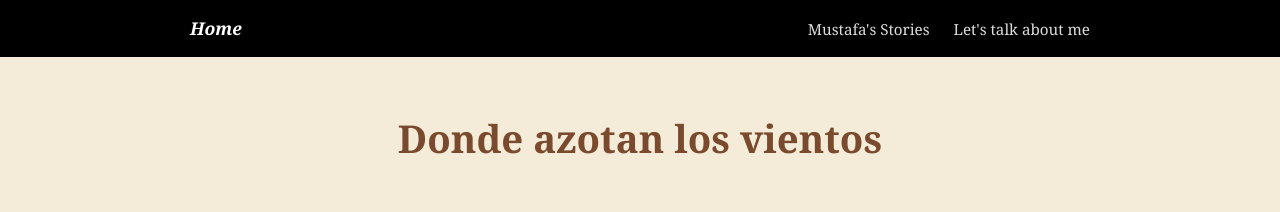
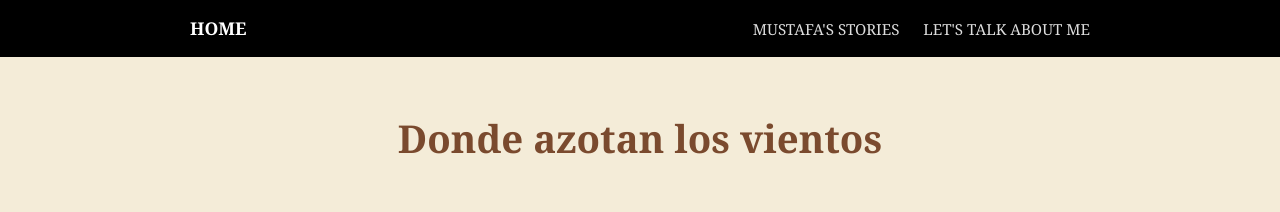
Before and after one commit to mustafaalisaba/mustafaalisaba, a Jekyll site: the page built from _stories/el-bosque-negro.md, in a window 1280 px wide. Shown: the top 212 px of the page. Built offline with Jekyll 4.4.1, drawn with Linux system fonts in a browser that asks for light colours.

Commit message:
nav caps

```diff
--- a/_layouts/story.html
+++ b/_layouts/story.html
@@ -56,10 +56,10 @@
 
 <nav class="navbar">
   <div class="nav-container">
-    <a class="nav-title" href="{{ '/' | relative_url }}"><em>Home</em></a>
+    <a class="nav-title" href="{{ '/' | relative_url }}">HOME</a>
     <div class="nav-links">
-      <a href="{{ '/' | relative_url }}">Mustafa's Stories</a>
-      <a href="{{ '/about' | relative_url }}">Let's talk about me</a>
+      <a href="{{ '/' | relative_url }}">MUSTAFA'S STORIES</a>
+      <a href="{{ '/about' | relative_url }}">LET'S TALK ABOUT ME</a>
     </div>
   </div>
 </nav>
```
